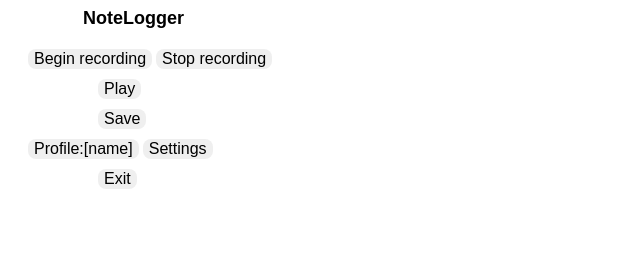
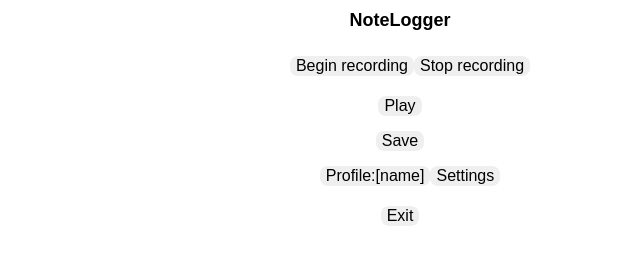
Before and after one commit to lbodwell/NoteLogger, an Electron app: page src/index.html in a window 800 px wide. Shown: the whole page, without its empty margins (0-640 px from the left). Drawn offline with Linux system fonts and the light colour scheme.

Commit message:
To show the power of Flex Box, I cut the screen in half! (everything is properly centered now lol)

```diff
--- a/src/style.css
+++ b/src/style.css
@@ -1,7 +1,12 @@
 header{
     font-family: Arial;
-    margin-left: 75px;
     font-size: large;
+    display: flex;
+    height: 25px;
+    flex-direction: row;
+    flex-wrap: nowrap;
+    justify-content:center;
+    align-items: center;
     font-weight: bold;
     padding-bottom: 20px;
 }
@@ -16,14 +21,24 @@ textarea{
     font-size: medium;
 }
 div.btnrow{
+    display: flex;
+    height: 25px;
+    flex-direction: row;
+    flex-wrap: nowrap;
+    justify-content:center;
+    align-items: center;
     margin-left: 20px;
-    padding-bottom:10px;
+    padding-bottom:15px;
 }
 
 
 div.cbutton{
-    position:center;
-    margin-left: 90px;
+    display: flex;
+    height: 25px;
+    flex-direction: row;
+    flex-wrap: nowrap;
+    justify-content:center;
+    align-items: center;
     padding-bottom: 10px;
 }
 
```
